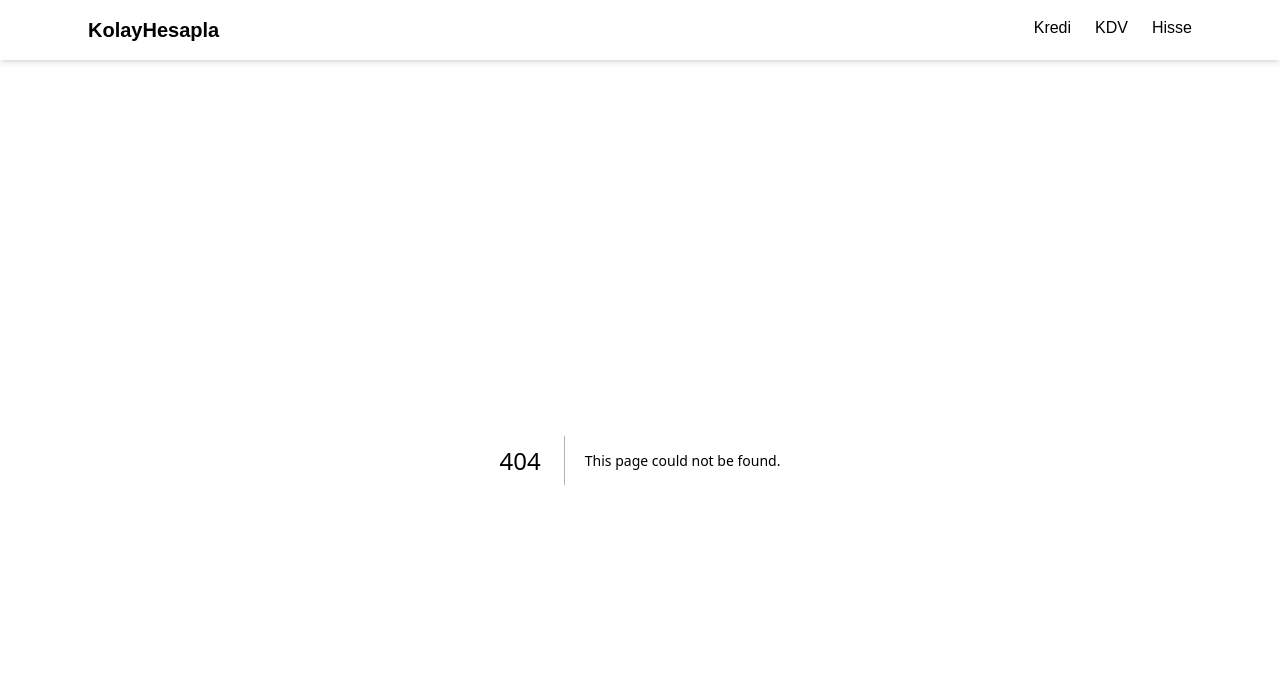
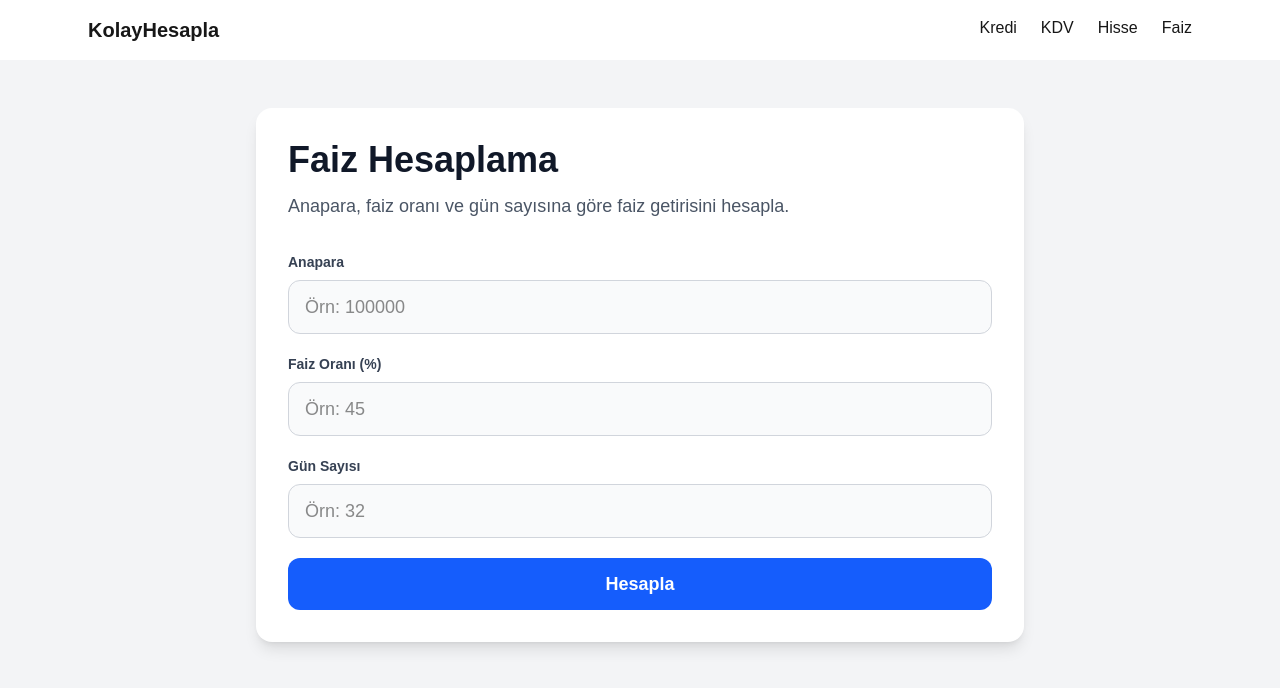
Before and after one commit to erkanckr455/kolayhesapla, a Next.js app: page /faiz-hesaplama in a window 1280 px wide. Before the commit this address had no page. Shown: the top 688 px of the page. Built offline with nearby package versions, Linux system fonts and the light colour scheme.

Commit message:
faiz sayfasi ve menu eklendi

```diff
--- /dev/null
+++ b/app/components/CalculatorLayout.tsx
@@ -0,0 +1,31 @@
+export default function CalculatorLayout({
+  title,
+  description,
+  children,
+}: {
+  title: string
+  description: string
+  children: React.ReactNode
+}) {
+  return (
+    <main className="min-h-screen bg-gray-100 py-12 px-4">
+      <div className="max-w-3xl mx-auto">
+        <div className="bg-white rounded-2xl shadow-lg p-8">
+
+          <div className="mb-8">
+            <h1 className="text-4xl font-bold text-gray-900 mb-3">
+              {title}
+            </h1>
+
+            <p className="text-gray-600 text-lg">
+              {description}
+            </p>
+          </div>
+
+          {children}
+
+        </div>
+      </div>
+    </main>
+  )
+}
--- /dev/null
+++ b/app/faiz-hesaplama/page.tsx
@@ -0,0 +1,89 @@
+"use client"
+
+import { useState } from "react"
+import CalculatorLayout from "../components/CalculatorLayout"
+
+export default function Page() {
+  const [faizTutari, setFaizTutari] = useState("")
+  const [toplamTutar, setToplamTutar] = useState("")
+
+  function hesapla() {
+    const anapara = Number((document.getElementById("anapara") as HTMLInputElement).value)
+    const oran = Number((document.getElementById("oran") as HTMLInputElement).value)
+    const gun = Number((document.getElementById("gun") as HTMLInputElement).value)
+
+    if (!anapara || !oran || !gun) {
+      setFaizTutari("Lütfen tüm alanları doldur")
+      setToplamTutar("")
+      return
+    }
+
+    const faiz = anapara * (oran / 100) * (gun / 365)
+    const toplam = anapara + faiz
+
+    setFaizTutari(faiz.toFixed(2) + " TL")
+    setToplamTutar(toplam.toFixed(2) + " TL")
+  }
+
+  return (
+    <CalculatorLayout
+      title="Faiz Hesaplama"
+      description="Anapara, faiz oranı ve gün sayısına göre faiz getirisini hesapla."
+    >
+      <div className="space-y-5">
+        <div>
+          <label className="block text-sm font-semibold text-gray-700 mb-2">
+            Anapara
+          </label>
+          <input
+            id="anapara"
+            type="number"
+            placeholder="Örn: 100000"
+            className="w-full rounded-xl border border-gray-300 bg-gray-50 px-4 py-3 text-lg outline-none focus:border-blue-500 focus:bg-white"
+          />
+        </div>
+
+        <div>
+          <label className="block text-sm font-semibold text-gray-700 mb-2">
+            Faiz Oranı (%)
+          </label>
+          <input
+            id="oran"
+            type="number"
+            placeholder="Örn: 45"
+            className="w-full rounded-xl border border-gray-300 bg-gray-50 px-4 py-3 text-lg outline-none focus:border-blue-500 focus:bg-white"
+          />
+        </div>
+
+        <div>
+          <label className="block text-sm font-semibold text-gray-700 mb-2">
+            Gün Sayısı
+          </label>
+          <input
+            id="gun"
+            type="number"
+            placeholder="Örn: 32"
+            className="w-full rounded-xl border border-gray-300 bg-gray-50 px-4 py-3 text-lg outline-none focus:border-blue-500 focus:bg-white"
+          />
+        </div>
+
+        <button
+          onClick={hesapla}
+          className="w-full rounded-xl bg-blue-600 py-3 text-lg font-semibold text-white transition hover:bg-blue-700"
+        >
+          Hesapla
+        </button>
+      </div>
+
+      {faizTutari && (
+        <div className="mt-8 rounded-2xl border border-blue-200 bg-blue-50 p-5">
+          <p className="text-lg font-semibold text-blue-900 mb-3">Sonuç</p>
+          <div className="space-y-2 text-gray-800">
+            <p><strong>Faiz Tutarı:</strong> {faizTutari}</p>
+            {toplamTutar && <p><strong>Vade Sonu Toplam:</strong> {toplamTutar}</p>}
+          </div>
+        </div>
+      )}
+    </CalculatorLayout>
+  )
+}
--- a/app/layout.tsx
+++ b/app/layout.tsx
@@ -44,6 +44,9 @@ export default function RootLayout({
               <a href="/hisse-kar-zarar" className="hover:text-blue-600">
                 Hisse
               </a>
+<a href="/faiz-hesaplama" className="hover:text-blue-600">
+  Faiz
+</a>
             </div>
           </div>
         </nav>
```
